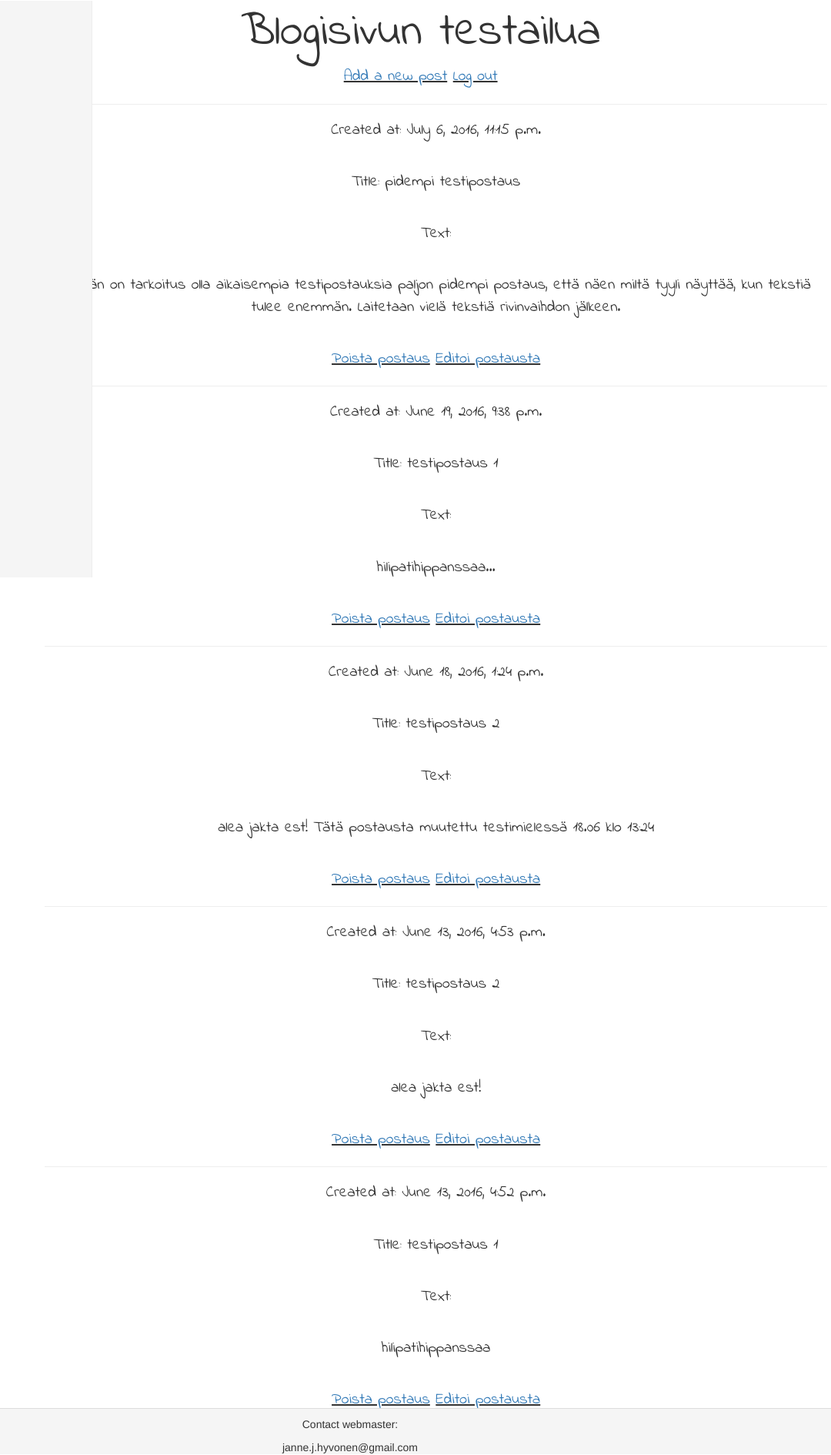
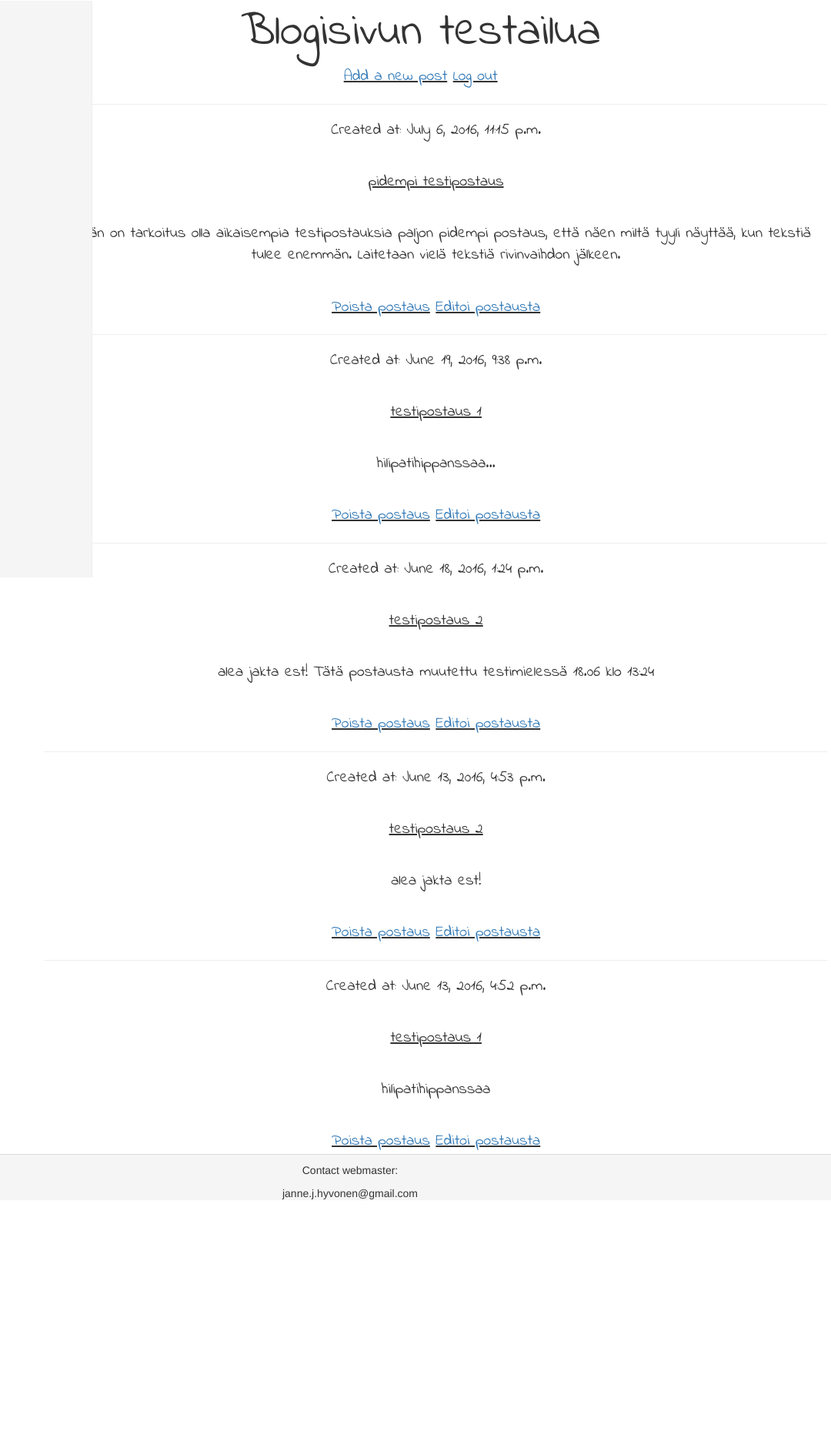
Before and after one commit to Hyvjan/kotisivut, a Django app: page /blog in a window 1280 px wide. Shown: the part 50-1940 px from the top of the page at 77% size, without its empty margins (200-1280 px from the left). After the commit the page ends 1608 px from the top, so only its background shows below. Run offline with Django 3.2, Linux system fonts and the light colour scheme; data comes from the database, SQL or seed files in the repository; both versions use the stored data as it was after the commit; some libraries are stand-ins or nearby versions; some web fonts are replaced.

Commit message:
Hienosäädin vielä hieman lisää etusivun ja blogisivun tyylejä. Seuraavaksi lo
formit ja sisäänkirjautumisen ulkoasu kuntoon.

```diff
--- a/kotisivut/Templates/blog/posts.html
+++ b/kotisivut/Templates/blog/posts.html
@@ -12,9 +12,7 @@
 		<hr>
 		<p>Created at: {{post.created_at}}</p>
 		<br>
-		<p>Title: {{post.title}}</p>
-		<br>
-		<p>Text:</p>
+		<p><u>{{post.title}}</u></p>
 		<br>
 		<p>{{post.content}}</p>
 		<br>
--- a/kotisivut/blog/static/css/blog.css
+++ b/kotisivut/blog/static/css/blog.css
@@ -91,7 +91,7 @@ body {
   font-family: 'Indie Flower', cursive;
   font-size: 20px;
   text-align: center;
-  padding-bottom: 10px;
+  padding-bottom: 15px;
 }
 
 .main .page-header h1 {
```
Also changed, not shown: kotisivut/db.sqlite3.
